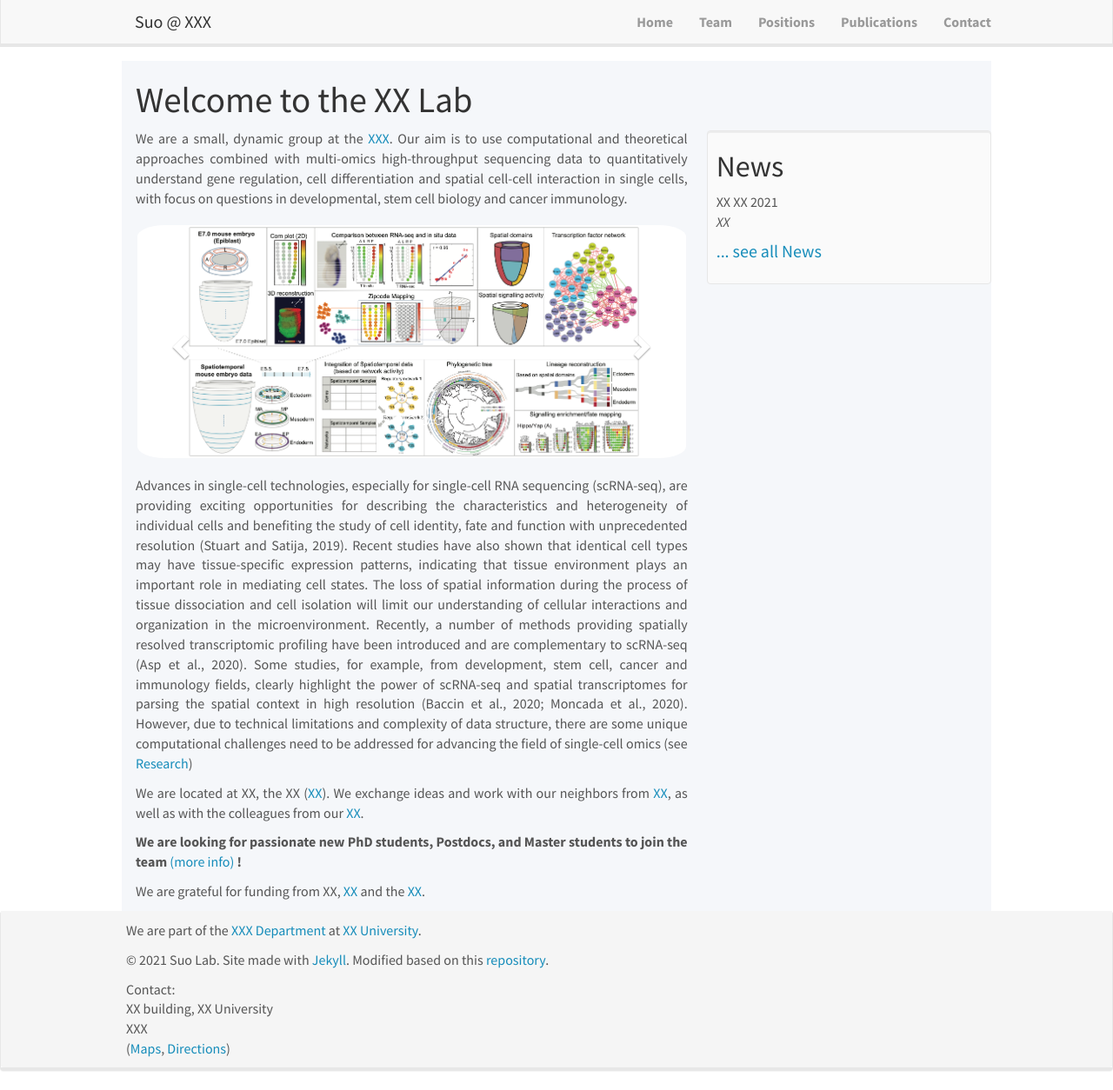
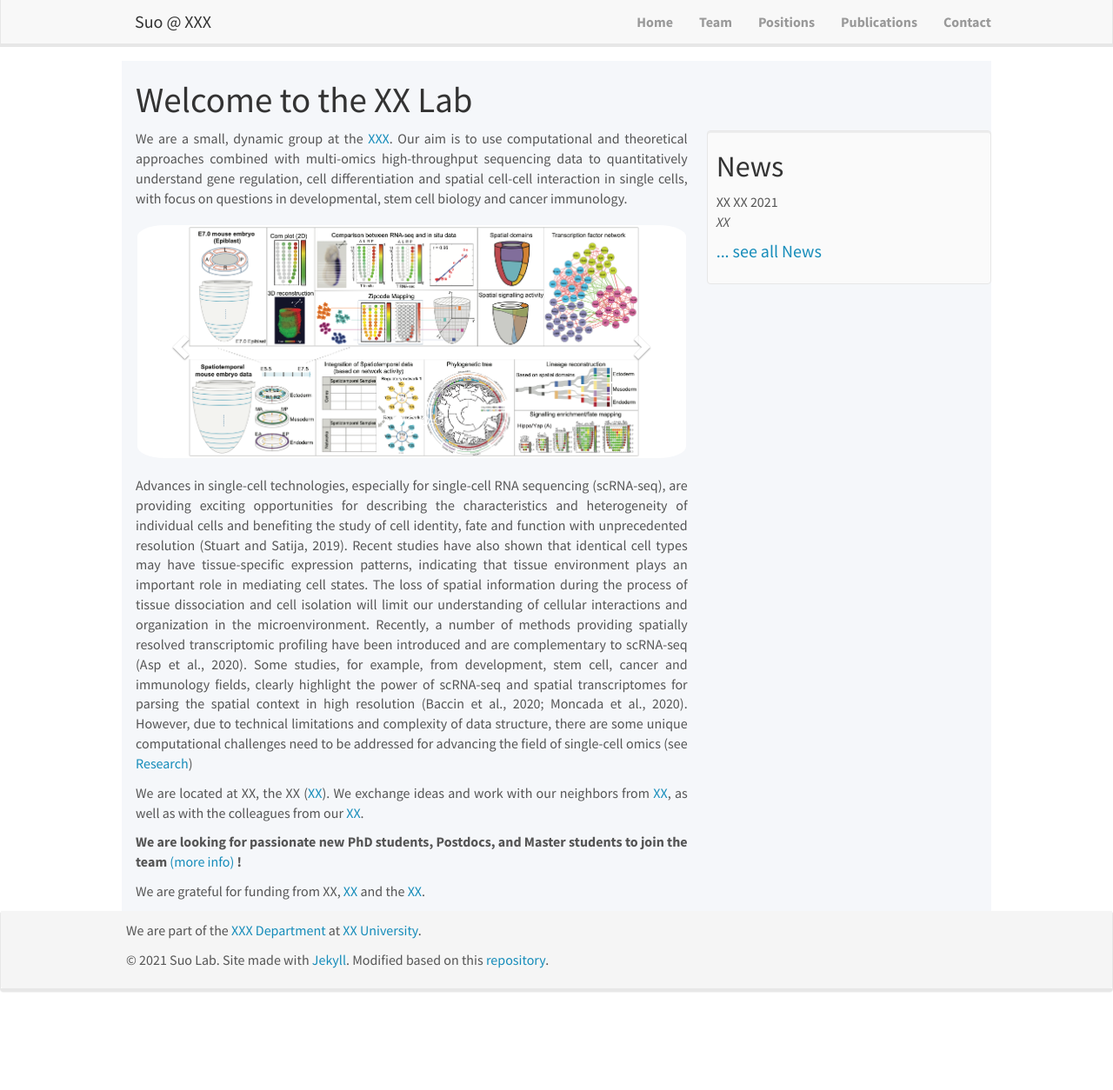
Before and after one commit to suoshengbao/suoshengbao.github.io, a Jekyll site: the page built from _pages/home.md, in a window 1280 px wide and 1254 px high. Shown: the whole window at 87% size. Built offline with Jekyll 4.4.1, drawn with Linux system fonts in a browser that asks for light colours; nearby versions of some CDN libraries.

Commit message:
Update footer.html

```diff
--- a/_includes/footer.html
+++ b/_includes/footer.html
@@ -14,14 +14,12 @@
 		  - <a href="http://www.nwo.nl/en/research-and-results/programmes/Talent+Scheme">Vidi grant</a> from <a href="http://www.nwo.nl">NWO</a> <br />
 		  - <a href="https://www.universiteitleiden.nl/en/research/research-projects/science/frontiers-of-nanoscience-nanofront">Frontier of Nanosciences</a>, a gravity program from <a href="http://www.nwo.nl">NWO</a> -->
 		</div>
-		<div class="col-sm-4-1">
+<!-- 		<div class="col-sm-4-1">
 		  Contact:<br />
 		  XX building, XX University<br />
 		  XXX<br />
-		  <!-- XXX<br /> -->
-		  <!-- XXX <br /> -->
             (<a href="https://goo.gl/maps/H2RjutkyoUH2">Maps</a>, <a href="http://www.physics.leidenuniv.nl/travel-directions">Directions</a>)
-		</div>
+		</div> -->
 	  </div>
 	</div>
   </div>
```
